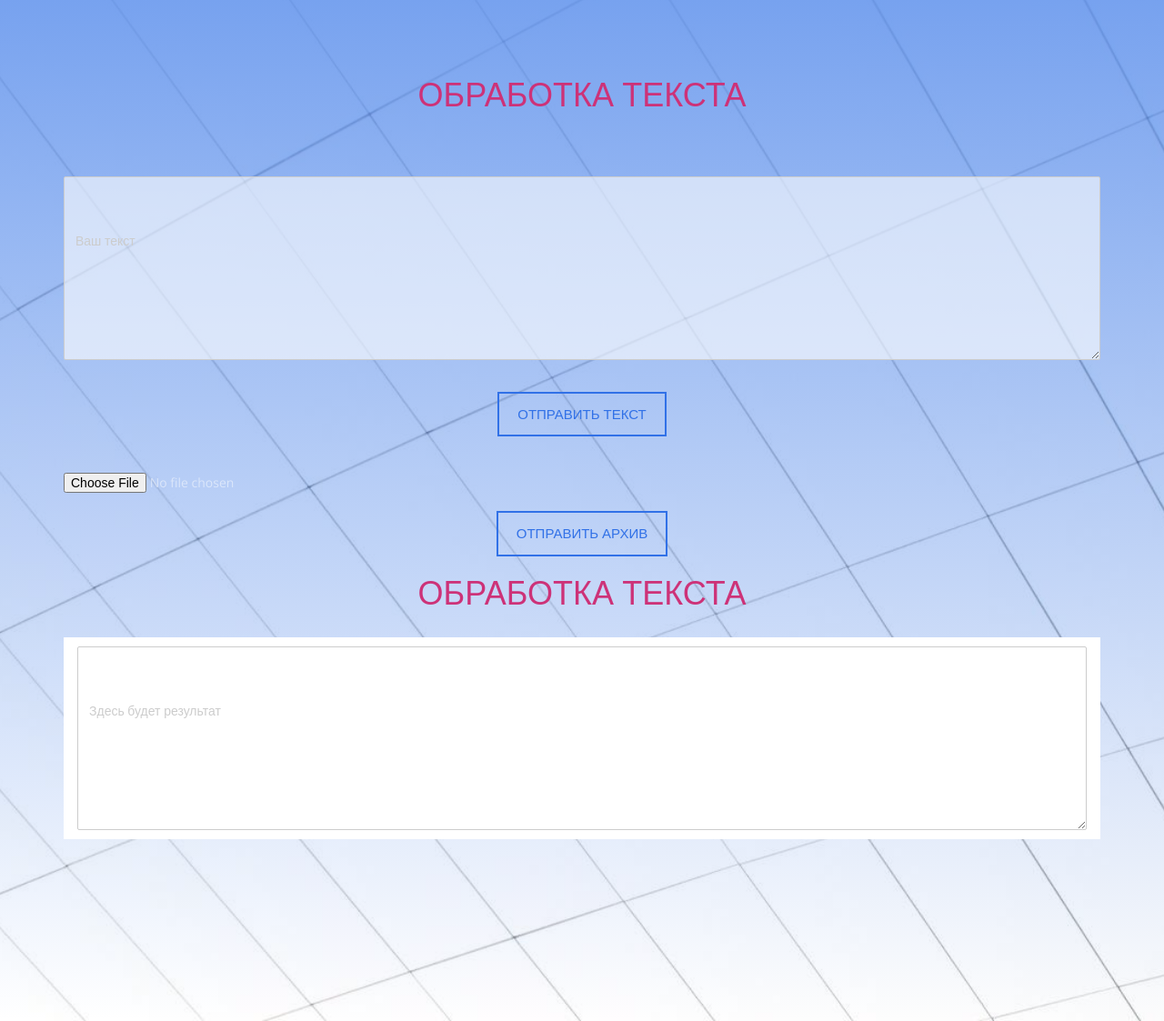
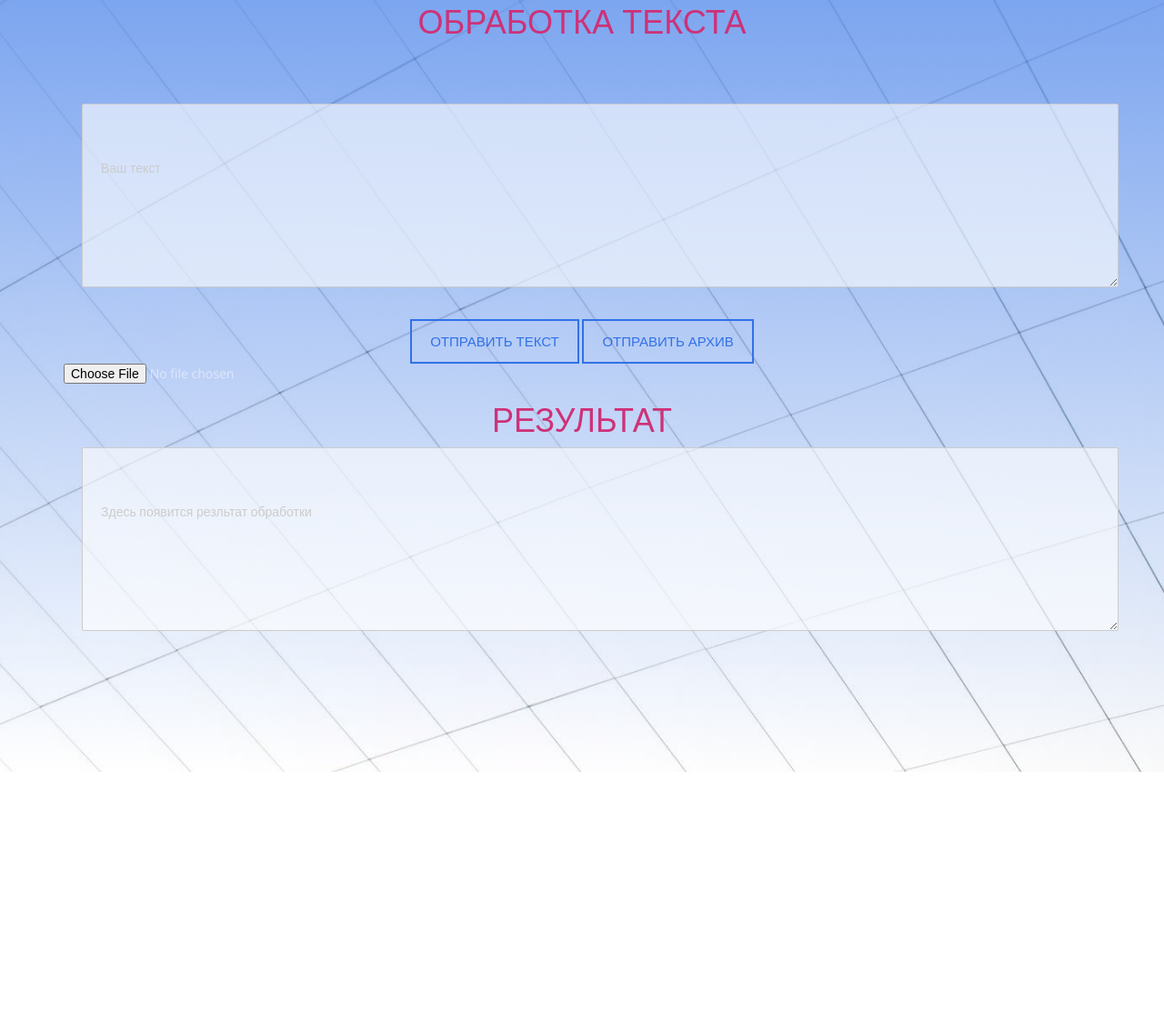
Before and after one commit to uliana-sentsova/NER, a plain HTML site: page templates/index.html in a window 1280 px wide. Shown: the part 1844-2967 px from the top of the page at 91% size. After the commit the page ends 2693 px from the top, so only its background shows below. Drawn offline with nearby package versions, Linux system fonts and the light colour scheme.

Commit message:
buttons and forms alignment improved

```diff
--- a/static/css/style.css
+++ b/static/css/style.css
@@ -268,7 +268,7 @@ header .intro-text {
 }
 
 #contact .overlay {
-	padding: 200px 0;
+	padding: 120px 0;
 	/* Permalink - use to edit and share this gradient: http://colorzilla.com/gradient-editor/#053740+0,053740+100&1+0,0.6+100 */
 	background: -moz-linear-gradient(top, rgba(100,149,237,1) 0%, rgba(100,149,237,0) 100%); /* FF3.6-15 */
 	background: -webkit-linear-gradient(top, rgba(100,149,237,1) 0%, rgba(100,149,237,0) 100%); /* Chrome10-25,Safari5.1-6 */
@@ -296,10 +296,7 @@ filter: progid:DXImageTransform.Microsoft.gradient( startColorstr='#053740', end
 #contact form {
 	padding: 20px 0;
 }
-#contact i.fa {
-	color: #121d1f;
-	margin-bottom: 10px;
-}
+
 #contact .text-danger {
 	color: #ff6600;
 	text-align: left;
@@ -312,8 +309,8 @@ label {
 #contact .form-control {
 	display: block;
 	width: 100%;
-	padding: 60px 12px;
-	margin: 10px 0;
+	padding: 60px 20px;
+	margin: 10px 20px;
 	font-size: 14px;
 	line-height: 1.42857143;
 	color: #3171E7;
--- a/templates/index.html
+++ b/templates/index.html
@@ -110,26 +110,23 @@
           </div>
           <div id="success"></div>
           <button id='recognize' type="submit" class="btn btn-default">Отправить текст</button>
-        </form>
+          <button id='recognize' type="submit" class="btn btn-default">Отправить архив</button>
+
+          <input type="file" name="my_file" id="my-file" form=success placeholder="sfv">
 
 
-<form id="upload-file" method="post" enctype="multipart/form-data">
-    <fieldset>
-        <input name="file" type="file">
-    </fieldset>
-    <fieldset>
-        <button id="upload-file-btn" type="button" class="btn btn-default">Отправить архив</button>
-    </fieldset>
-    <h1>Обработка текста</h1>
-      </form>
-        <div class='col-md-12' id='result'>
-            <textarea name="message" id="message" class="form-control" rows="4" placeholder="Здесь будет результат" required></textarea>
-      </div>
-    </div>
-  </div>
-</div>
+
+          <h1>Результат</h1>
+
+        <form>
+          <div class="form-group">
+            <textarea name="message" id="message" class="form-control" rows="4" placeholder="Здесь появится резльтат обработки" required></textarea>
+            <p class="help-block text-danger"></p>
+          </div>
+          <div id="success"></div>
 
 
+        </form>
 
 
 </div>
```
